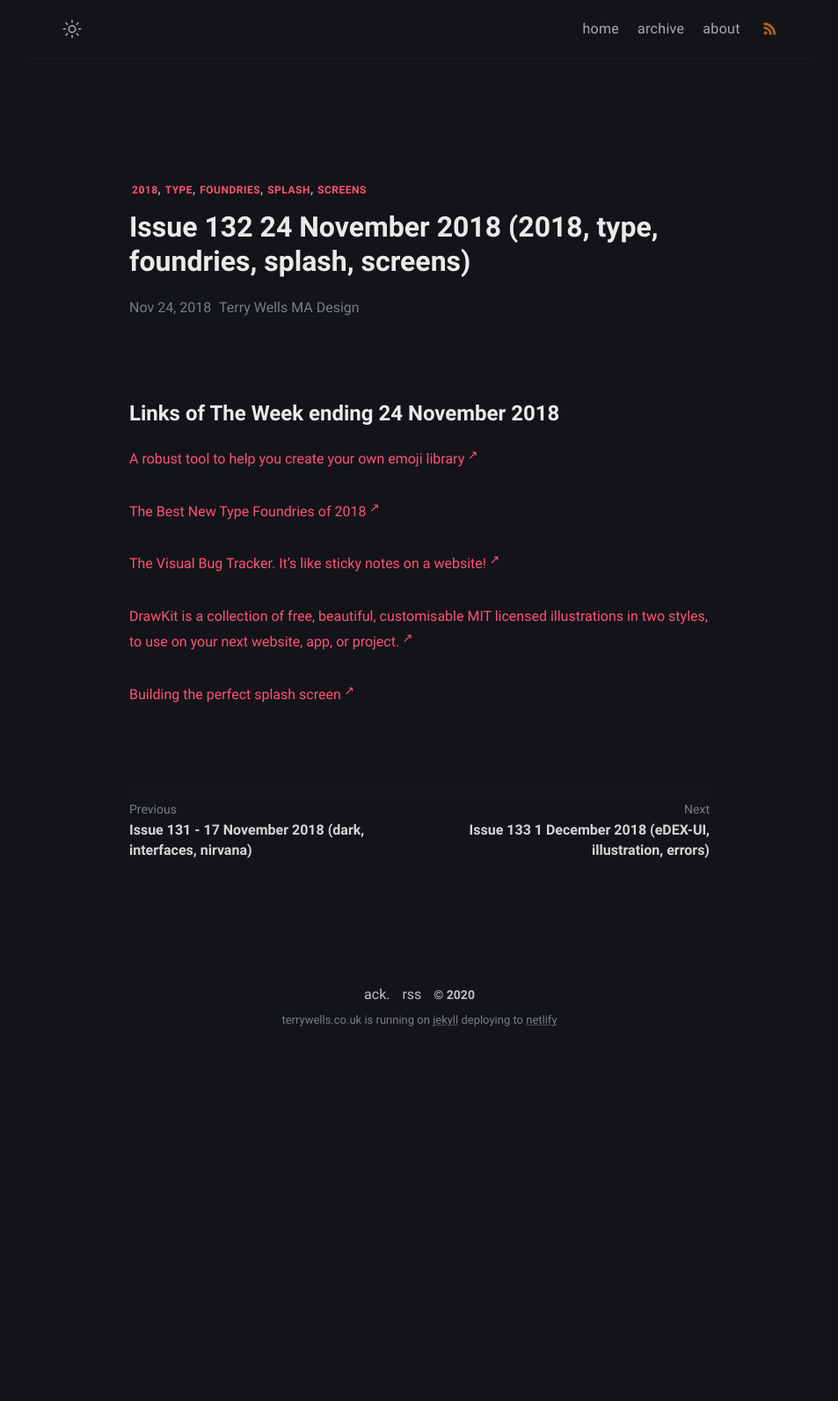
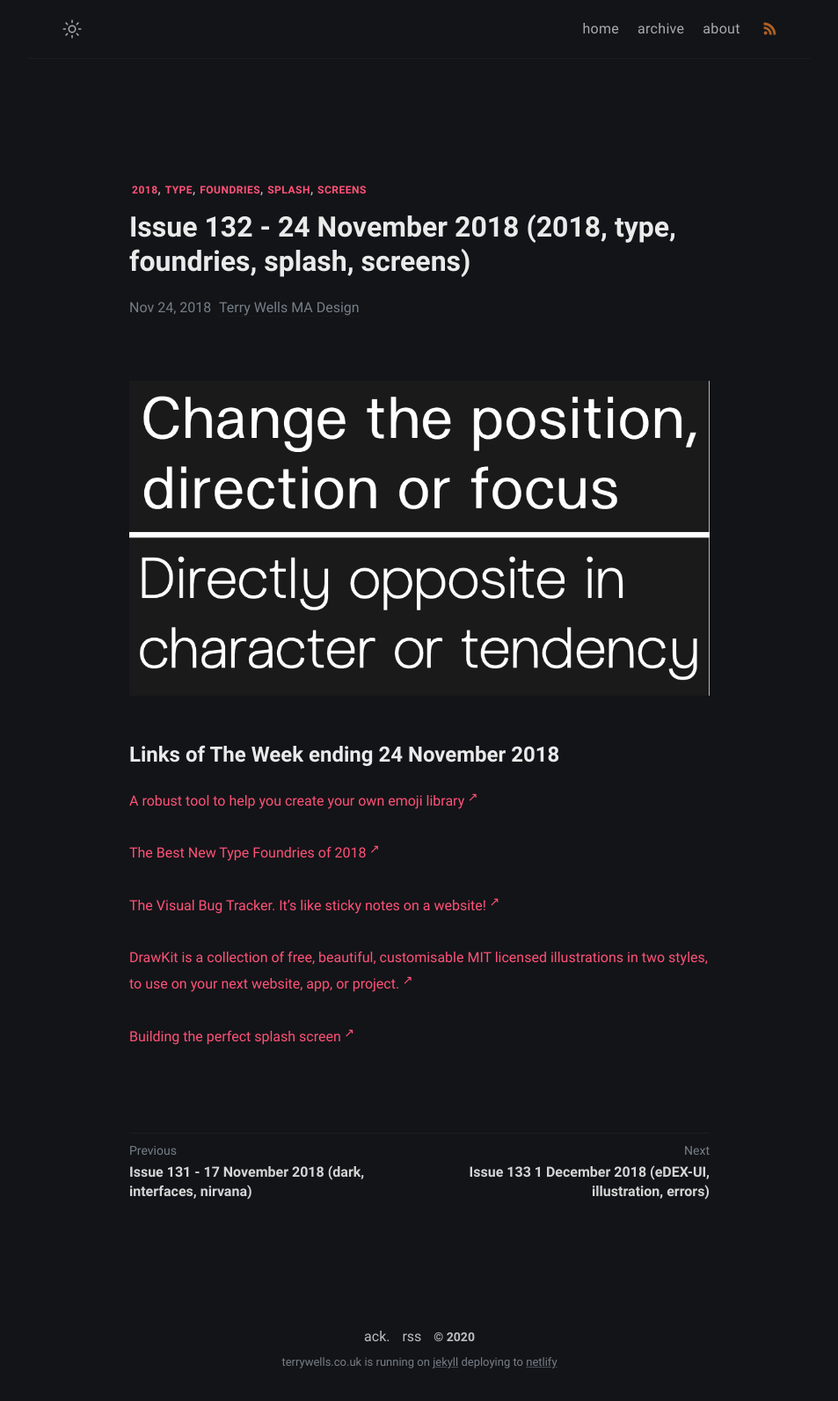
Before and after one commit to wristtattoo/jekyll-klise, a Jekyll site: the page built from _posts/2020-11-03-issue-132-24-november-2018-2018-type-foundries-splash-screens.md, in a window 1280 px wide. Shown: the whole page at 88% size, without its empty margins (163-1116 px from the left). Built offline with Jekyll 4.4.1, drawn with Linux system fonts in a browser that asks for light colours; a script that is not in the unit is left out; before the commit the page ends 1205 px from its top, so only the background shows below that.

Commit message:
Update Links of The Week “2020-11-03-issue-132-24-november-2018-2018-type-foundries-splash-screens”

```diff
--- a/_posts/2020-11-03-issue-132-24-november-2018-2018-type-foundries-splash-screens.md
+++ b/_posts/2020-11-03-issue-132-24-november-2018-2018-type-foundries-splash-screens.md
@@ -1,9 +1,11 @@
 ---
 layout: post
-title: Issue 132 24 November 2018 (2018, type, foundries, splash, screens)
+title: Issue 132 - 24 November 2018 (2018, type, foundries, splash, screens)
 tags: 2018 type foundries splash screens
 date: 2018-11-24T14:59:08.818Z
 ---
+![The Best New Type Foundries of 2018](/assets/uploads/issue-132.png "The Best New Type Foundries of 2018")
+
 # Links of The Week ending 24 November 2018
 
 <a href="http://phlntn.com/emojibuilder/" target="_blank">A robust tool to help you create your own emoji library</a>
```
Also changed, not shown: assets/uploads/issue-132.png (added).
